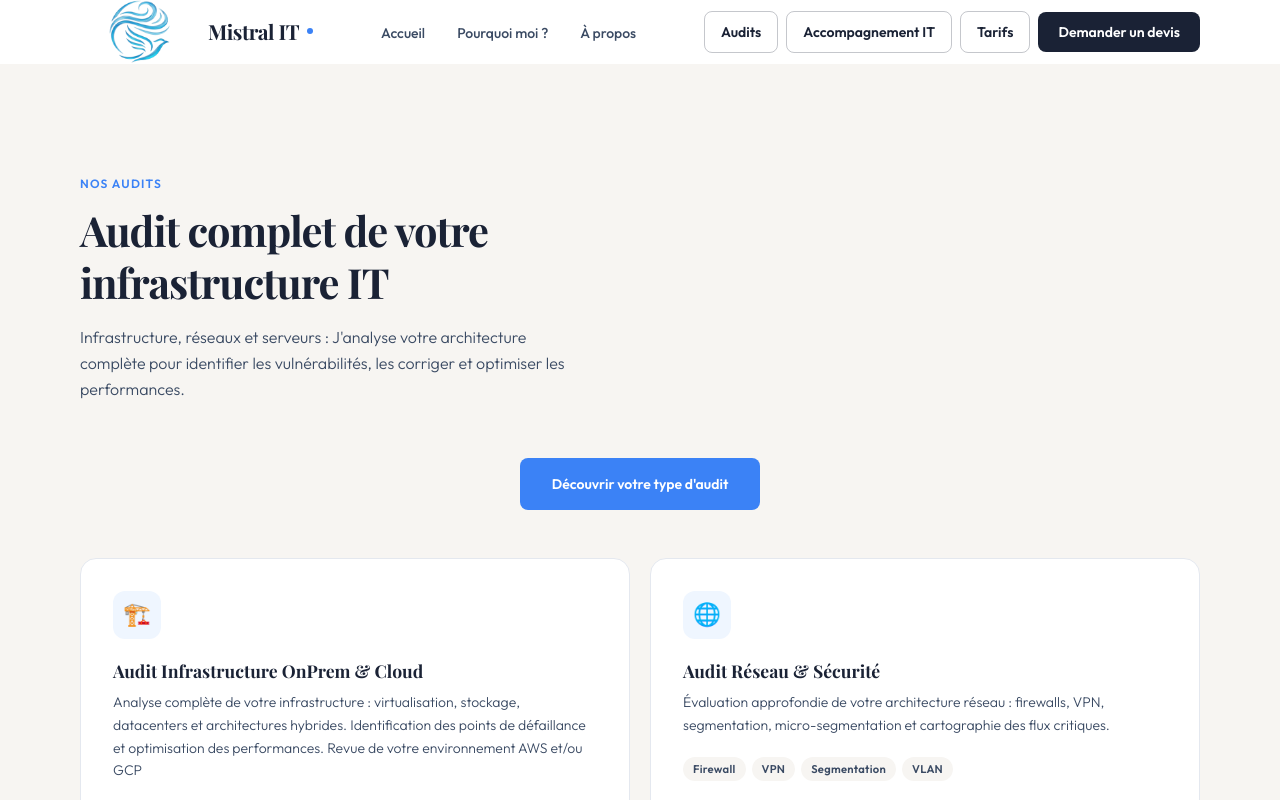
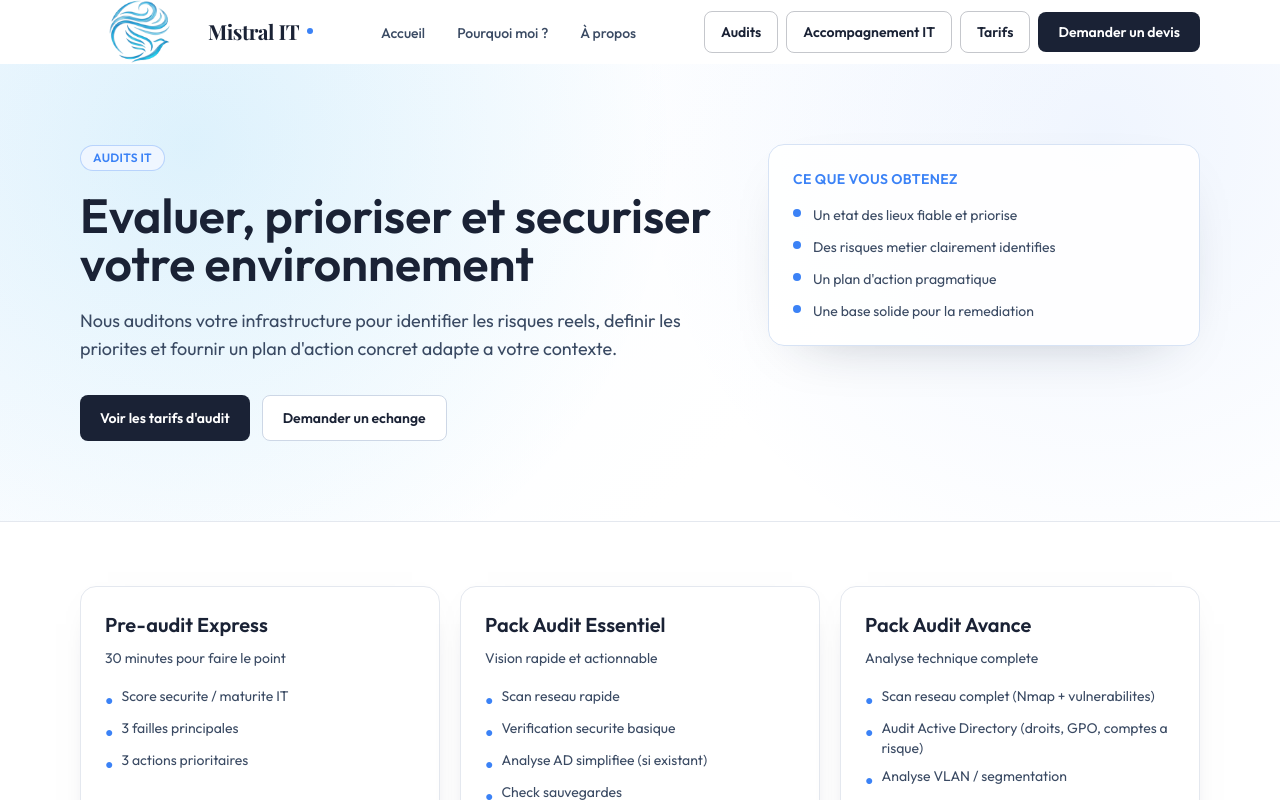
Before and after one commit to lionneleng-droid/Site_Mistral-IT, a Next.js app: page /audits in a window 1280 px wide. Shown: the top 800 px of the page. Built offline with nearby package versions, Linux system fonts and the light colour scheme.

Commit message:
fix: fix page audits

```diff
--- a/app/audits/page.tsx
+++ b/app/audits/page.tsx
@@ -1,20 +1,124 @@
 import Navbar from "../../components/Navbar";
 import Footer from "../../components/Footer";
-import ScrollReveal from "../../components/ScrollReveal";
-import AuditsSection from "../../components/AuditsSection";
-import ServicesSection from "../../components/ServicesSection";
 import ContactSection from "../../components/ContactSection";
+import Link from "next/link";
+
+const audits = [
+  {
+    title: "Pre-audit Express",
+    subtitle: "30 minutes pour faire le point",
+    points: [
+      "Score securite / maturite IT",
+      "3 failles principales",
+      "3 actions prioritaires",
+    ],
+  },
+  {
+    title: "Pack Audit Essentiel",
+    subtitle: "Vision rapide et actionnable",
+    points: [
+      "Scan reseau rapide",
+      "Verification securite basique",
+      "Analyse AD simplifiee (si existant)",
+      "Check sauvegardes",
+      "Rapport PDF clair (non technique)",
+    ],
+  },
+  {
+    title: "Pack Audit Avance",
+    subtitle: "Analyse technique complete",
+    points: [
+      "Scan reseau complet (Nmap + vulnerabilites)",
+      "Audit Active Directory (droits, GPO, comptes a risque)",
+      "Analyse VLAN / segmentation",
+      "Test exposition externe",
+      "Rapport detaille + plan d'action",
+    ],
+  },
+];
 
 export default function AuditsPage() {
   return (
     <>
-      <ScrollReveal />
       <Navbar />
-      <main className="pt-16">
-        <AuditsSection />
-        <ServicesSection />
+
+      <main className="pt-16 bg-white text-ink">
+        <section className="relative overflow-hidden border-b border-[#e4e8ef]">
+          <div className="absolute inset-0 bg-[radial-gradient(circle_at_15%_18%,rgba(14,165,233,0.12),transparent_42%),radial-gradient(circle_at_86%_16%,rgba(59,130,246,0.08),transparent_40%),linear-gradient(135deg,#f8fbff_0%,#ffffff_64%)]" />
+
+          <div className="relative max-w-7xl mx-auto px-6 lg:px-20 py-14 lg:py-20 grid lg:grid-cols-[1.2fr_0.8fr] gap-10 items-start">
+            <div>
+              <p className="inline-flex items-center rounded-full border border-sky/30 bg-skylt px-3 py-1 text-xs font-semibold tracking-wide text-sky uppercase">
+                Audits IT
+              </p>
+              <h1 className="mt-5 text-3xl lg:text-5xl font-bold leading-tight text-ink">
+                Evaluer, prioriser et securiser votre environnement
+              </h1>
+              <p className="mt-5 max-w-2xl text-base lg:text-lg text-slate leading-relaxed">
+                Nous auditons votre infrastructure pour identifier les risques reels,
+                definir les priorites et fournir un plan d'action concret adapte a votre contexte.
+              </p>
+
+              <div className="mt-8 flex flex-wrap gap-3">
+                <Link
+                  href="/tarifs"
+                  className="inline-flex items-center rounded-lg bg-ink px-5 py-3 text-sm font-semibold text-white transition-colors hover:bg-sky"
+                >
+                  Voir les tarifs d'audit
+                </Link>
+                <Link
+                  href="#contact"
+                  className="inline-flex items-center rounded-lg border border-[#cdd7e6] bg-white px-5 py-3 text-sm font-semibold text-ink transition-colors hover:bg-skylt"
+                >
+                  Demander un echange
+                </Link>
+              </div>
+            </div>
+
+            <div className="rounded-2xl border border-[#d7e3f5] bg-white/90 p-6 shadow-[0_20px_60px_-35px_rgba(26,34,53,0.35)]">
+              <h2 className="text-sm font-semibold tracking-wide uppercase text-sky">Ce que vous obtenez</h2>
+              <ul className="mt-4 space-y-3">
+                {[
+                  "Un etat des lieux fiable et priorise",
+                  "Des risques metier clairement identifies",
+                  "Un plan d'action pragmatique",
+                  "Une base solide pour la remediation",
+                ].map((item) => (
+                  <li key={item} className="flex items-start gap-3 text-sm text-slate">
+                    <span className="mt-1 h-2 w-2 rounded-full bg-sky shrink-0" />
+                    <span>{item}</span>
+                  </li>
+                ))}
+              </ul>
+            </div>
+          </div>
+        </section>
+
+        <section className="max-w-7xl mx-auto px-6 lg:px-20 py-14 lg:py-16">
+          <div className="grid md:grid-cols-2 xl:grid-cols-3 gap-5">
+            {audits.map((audit) => (
+              <article
+                key={audit.title}
+                className="rounded-2xl border border-[#e4e8ef] p-6 bg-white shadow-[0_10px_35px_-28px_rgba(26,34,53,0.5)]"
+              >
+                <h3 className="text-xl font-semibold text-ink">{audit.title}</h3>
+                <p className="mt-2 text-sm text-slate leading-relaxed">{audit.subtitle}</p>
+                <ul className="mt-4 space-y-2">
+                  {audit.points.map((point) => (
+                    <li key={point} className="text-sm text-slate flex items-start gap-2">
+                      <span className="mt-1 text-sky">●</span>
+                      <span>{point}</span>
+                    </li>
+                  ))}
+                </ul>
+              </article>
+            ))}
+          </div>
+        </section>
+
         <ContactSection />
       </main>
+
       <Footer />
     </>
   );
```
